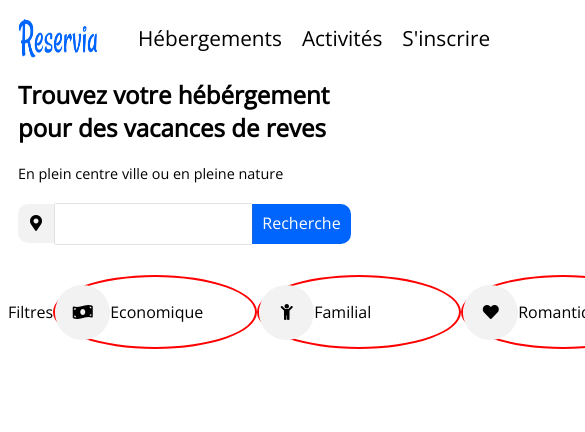
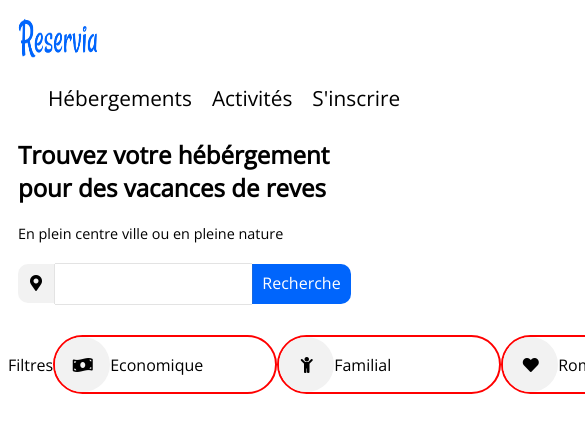
Before and after one commit to Kkreg27/GregoryJonvaux_2_29012021, a plain HTML site: page index.html in a window 390 px wide. Shown: the top 432 px of the page, 585 px wide, since content can reach past the window. Drawn offline with nearby package versions, Linux system fonts and the light colour scheme.

Commit message:
modification_nom_du_dossier_html

```diff
--- a/reservia.css
+++ b/reservia.css
@@ -18,6 +18,7 @@ header
 #reservia
 {
     display: flex;
+    flex-direction: row;
     justify-content: space-between;
 
 
@@ -129,15 +130,17 @@ nav li
 {
     display: flex;
     margin: 20px 0;
+
 }
 .filter
 {
     display: flex;
     align-items: center;
     border: solid 2px red;
-    border-radius: 50%;
-    height: 70px;
-    width: 200px;
+    width: 220px;
+    height: 55px;
+    border-radius: 35px;
+
 }
 
 .circle
@@ -151,3 +154,12 @@ nav li
     background-color: #f2f2f2;
 }
 /*****************************/
+
+@media all and (max-width:768px) {
+    #reservia {
+        flex-direction: column;
+
+    }
+
+
+}
```
Also changed, not shown: index.html (renamed from reservia.html).
